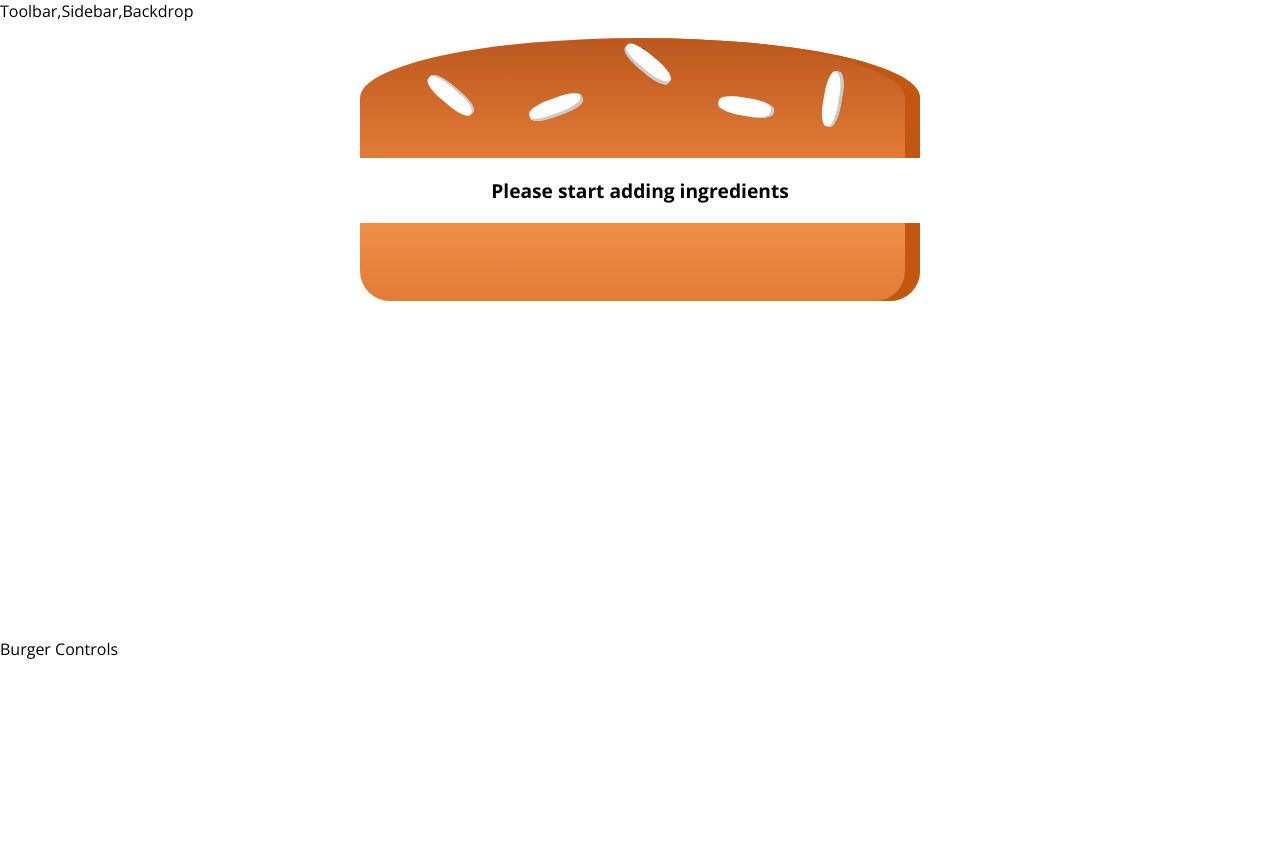
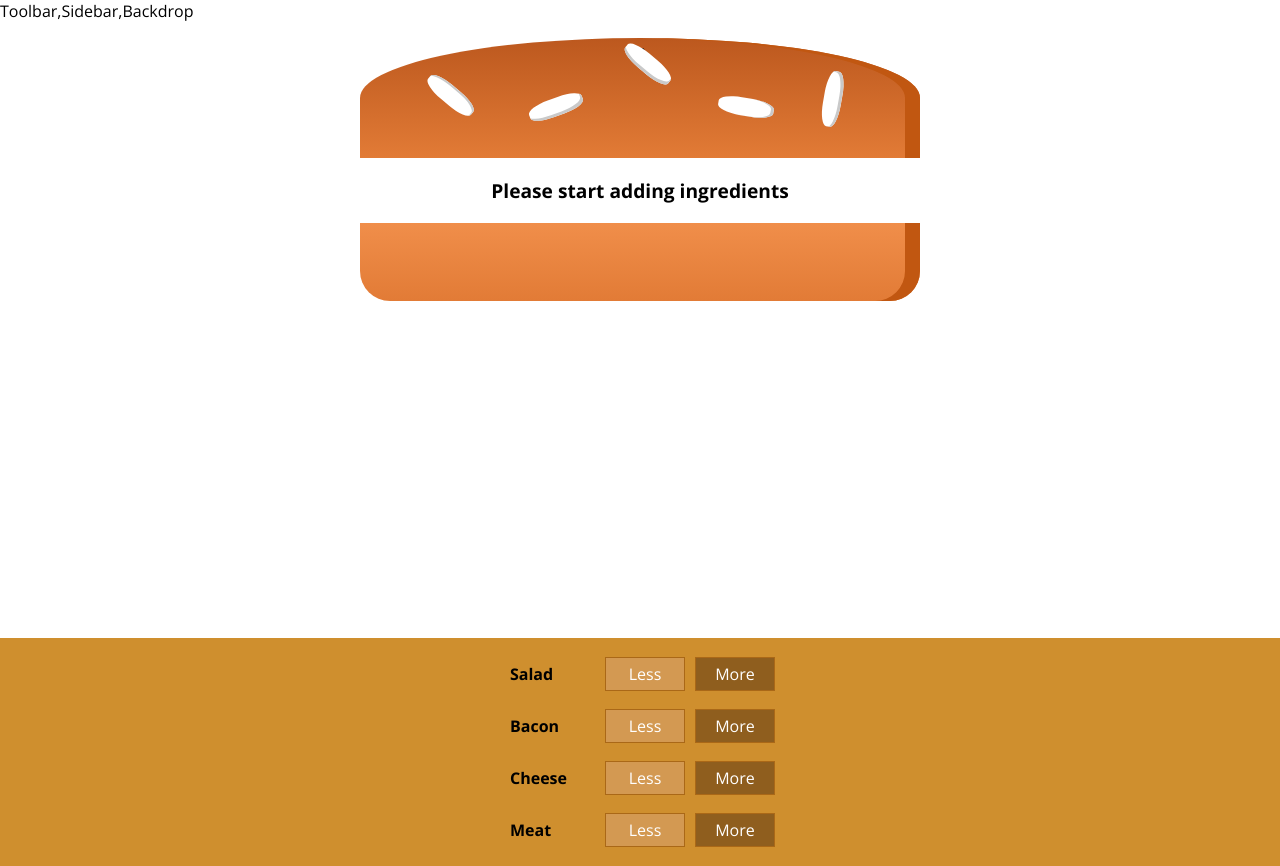
Before and after one commit to tushardahiya/burger-builder, a React app: page / in a window 1280 px wide. Before the commit the page ends 800 px from the top, so only its background shows below. Built offline with nearby package versions, Linux system fonts and the light colour scheme.

Commit message:
outputted multiple build controls

```diff
--- a/src/components/Burger/BuildControls/BuildControl/BuildControl.js
+++ b/src/components/Burger/BuildControls/BuildControl/BuildControl.js
@@ -1,9 +1,9 @@
 import React from 'react';
-import classes from '../BuildControl/BuildControl.css';
+import classes from './BuildControl.css';
 
 const buildControl = (props) => (
-    <div className={classes.buildControl}>
-        <div className={classes.label}>{props.label}</div>
+    <div className={classes.BuildControl}>
+        <div className={classes.Label}>{props.label}</div>
         <button className={classes.Less}>Less</button>
         <button className={classes.More}>More</button>
     </div>
--- a/src/components/Burger/BuildControls/BuildControls.js
+++ b/src/components/Burger/BuildControls/BuildControls.js
@@ -1,8 +1,20 @@
 import React from 'react';
+import classes from './BuildControls.css';
+import BuildControl from '../BuildControls/BuildControl/BuildControl';
+
+const controls = [
+    {label:'Salad' , type:'salad' },
+    {label:'Bacon' , type:'bacon' },
+    {label:'Cheese', type:'cheese'},
+    {label:'Meat' , type:'meat' }
+]
 
 const buildControls= (props) => (
-    <div>
-
+    <div className={classes.BuildControls}>
+        {controls.map(ctrl => (
+                <BuildControl key={ctrl.label} label={ctrl.label}/>
+            )
+        )}
     </div>
 );
 
--- a/src/components/Burger/Burger.js
+++ b/src/components/Burger/Burger.js
@@ -21,9 +21,9 @@
 
         return(
         <div className={classes.Burger}>
-            <BurgerIngredient type='Bread-Top' />
+            <BurgerIngredient type='bread-top' />
             {transformedIngredients}
-            <BurgerIngredient type='Bread-Bottom' />
+            <BurgerIngredient type='bread-bottom' />
         </div>
     );
 };
--- a/src/components/Burger/BurgerIngredient/BurgerIngredient.js
+++ b/src/components/Burger/BurgerIngredient/BurgerIngredient.js
@@ -5,26 +5,26 @@
     let ingredient =null;
 
     switch (props.type) {
-        case('Bread-Bottom'):
+        case('bread-bottom'):
         ingredient=<div className={classes.BreadBottom}></div>;
         break;
-        case('Bread-Top'):
+        case('bread-top'):
         ingredient=(
             <div className={classes.BreadTop}>
                 <div className={classes.Seeds1}></div>;
                 <div className={classes.Seeds2}></div>;
             </div>)
         break;
-        case('Meat'):
+        case('meat'):
         ingredient=<div className={classes.Meat}></div>;
         break;
-        case('Cheese'):
+        case('cheese'):
         ingredient= <div className={classes.Cheese}></div>
         break;
-        case('Salad'):
+        case('salad'):
         ingredient= <div className={classes.Salad}></div>
         break;
-        case('Bacon'):
+        case('bacon'):
         ingredient= <div className={classes.Bacon}></div>
         break;
         default:
--- a/src/containers/BurgerBuilder/BurgerBuilder.js
+++ b/src/containers/BurgerBuilder/BurgerBuilder.js
@@ -1,6 +1,7 @@
 import React, {Component} from 'react';
 import Auxiliary from '../../hoc/Auxiliary';
 import Burger from '../../components/Burger/Burger';
+import BuildControls from '../../components/Burger/BuildControls/BuildControls';
 
 class BurgerBuilder extends Component {
     state = {
@@ -16,7 +17,7 @@
         return(
             <Auxiliary>
                 <Burger ingredients={this.state.ingredients} />
-                <div>Burger Controls</div>
+                <BuildControls/>
             </Auxiliary>
         );
     }
```
